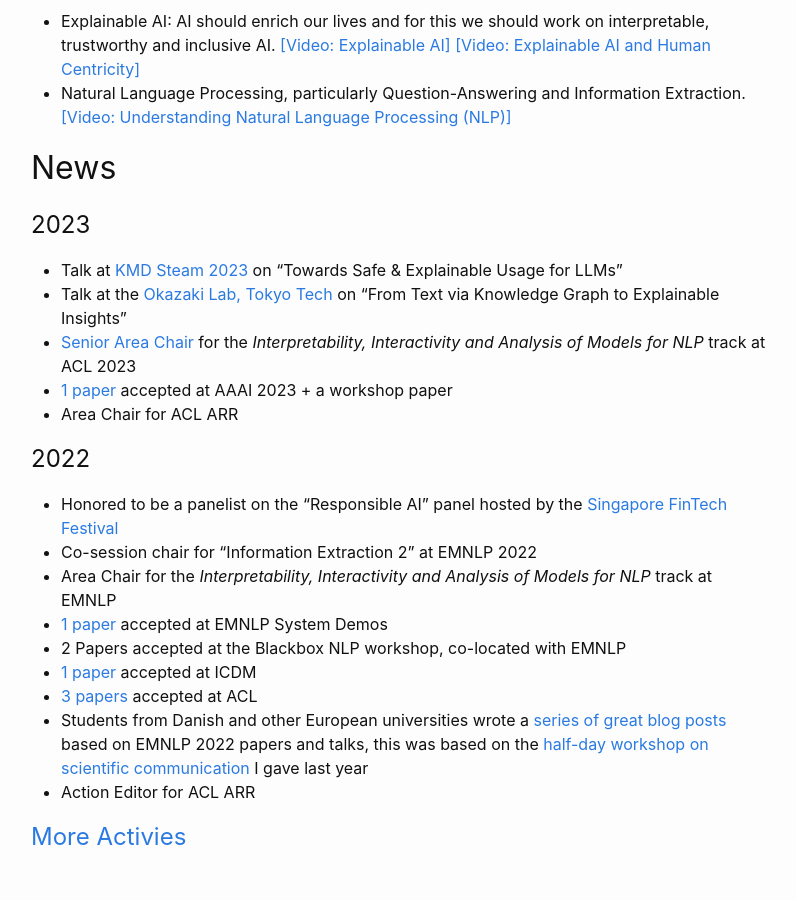
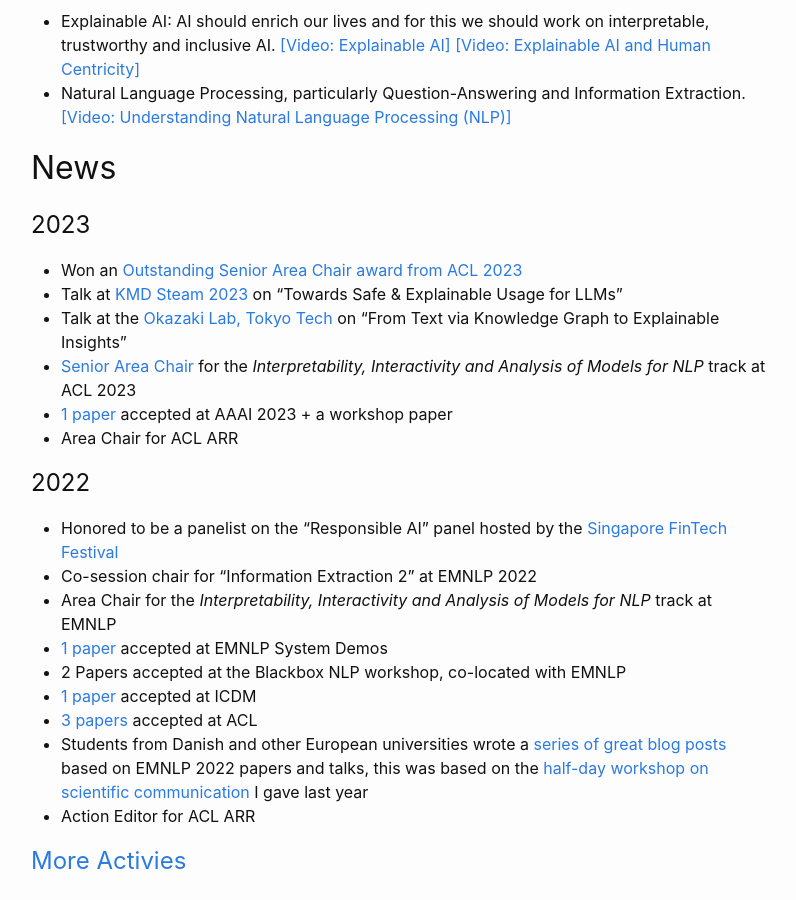
Before and after one commit to carolinlawrence/carolinlawrence.github.io, a Jekyll site: the page built from index.markdown, in a window 1280 px wide and 900 px high, scrolled down 507 px. Shown: the whole window, without its empty margins (239-1035 px from the left). Built offline with Jekyll 4.4.1, drawn with Linux system fonts in a browser that asks for light colours.

Commit message:
Update index.markdown

```diff
--- a/index.markdown
+++ b/index.markdown
@@ -32,6 +32,7 @@ From 2014-2018 I was graduate research assistant and PhD student at the Heidelbe
 
 ## News
 # 2023
+* Won an <a href="https://2023.aclweb.org/program/best_reviewers/">Outstanding Senior Area Chair award from ACL 2023<a/>
 * Talk at <a href="https://event.kmd.dk/kmdsteam23/">KMD Steam 2023</a> on "Towards Safe & Explainable Usage for LLMs"
 * Talk at the <a href="https://www.nlp.c.titech.ac.jp/news/2023/04/21/aitech.en.html">Okazaki Lab, Tokyo Tech</a> on "From Text via Knowledge Graph to Explainable Insights"
 * <a href="https://2023.aclweb.org/committees/program/">Senior Area Chair</a> for the <i>Interpretability, Interactivity and Analysis of Models for NLP</i> track at ACL 2023
```
